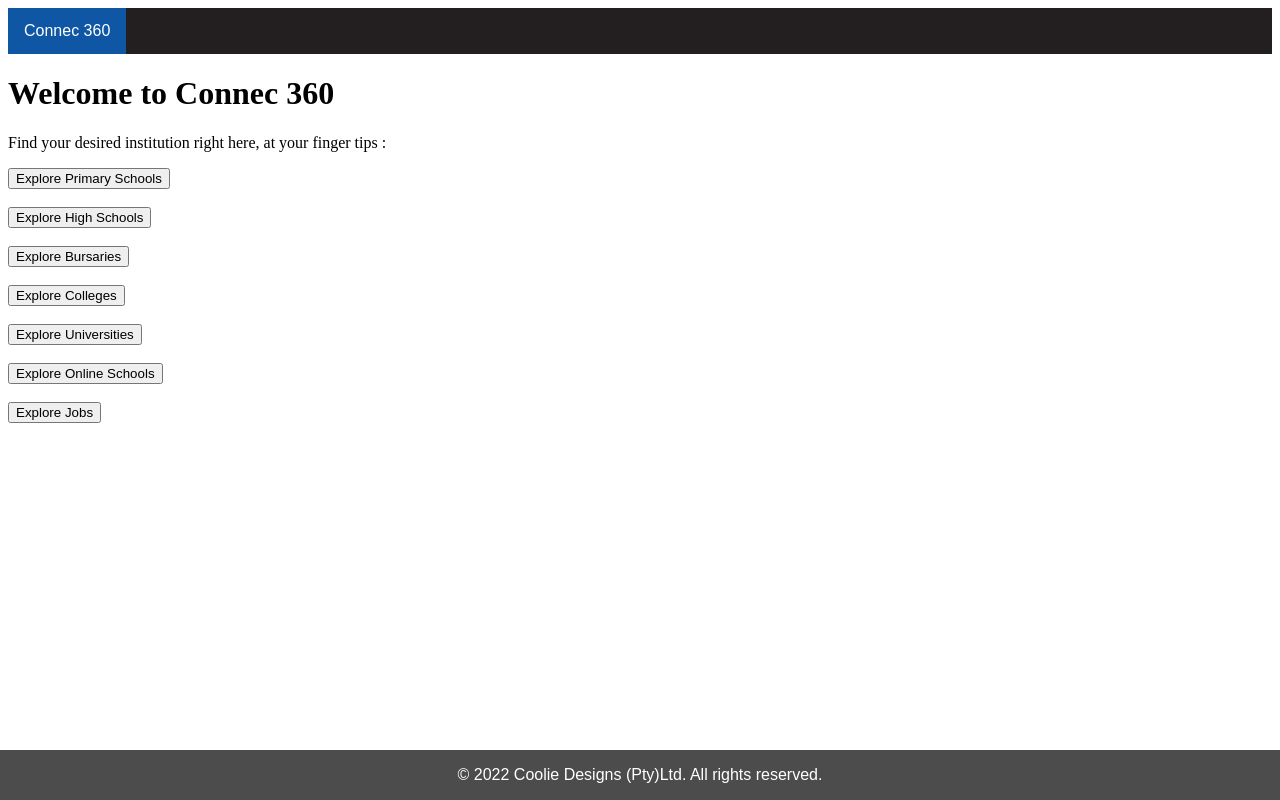
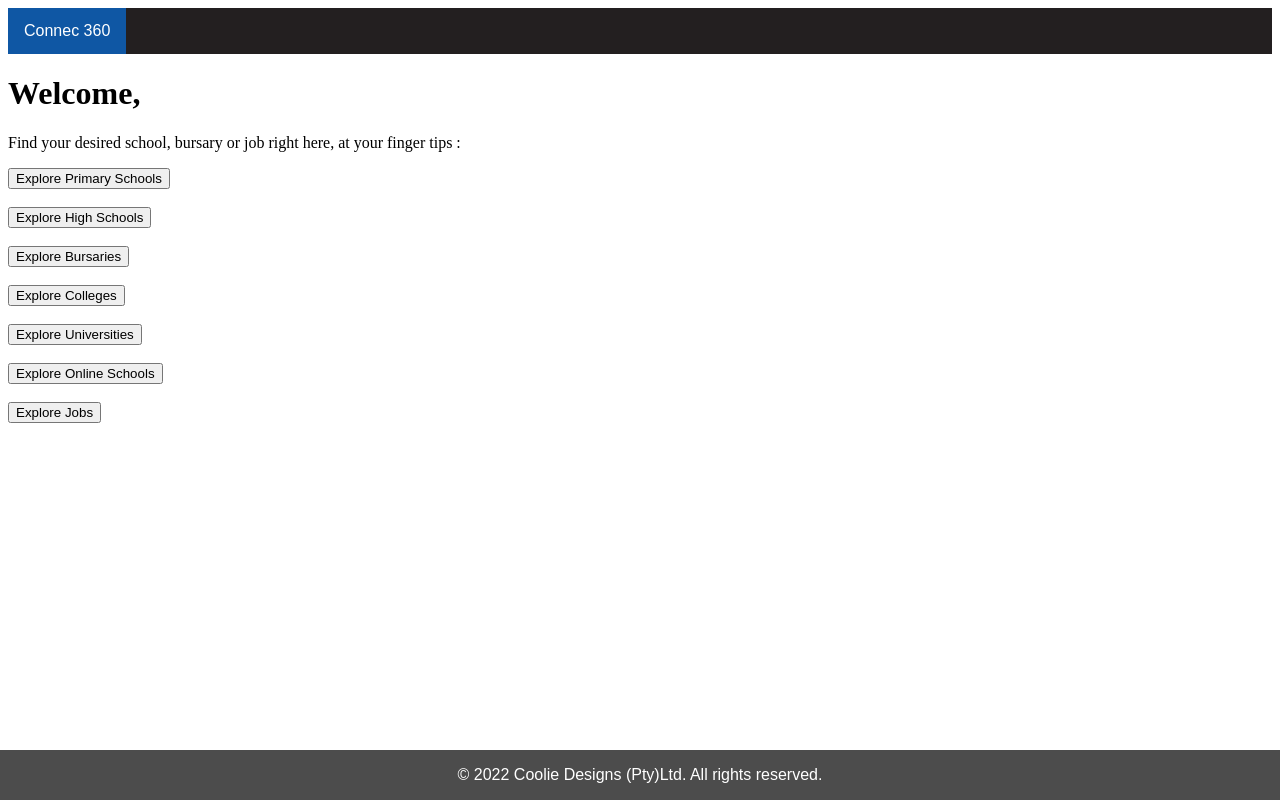
Before and after one commit to cooliedesigns/connec360, a plain HTML site: page index.html in a window 1280 px wide. Drawn offline with Linux system fonts and the light colour scheme.

Commit message:
all commit

```diff
--- a/index.html
+++ b/index.html
@@ -60,10 +60,10 @@
 
   <!--Body content-->
   <!--header-->
-  <h1>Welcome to Connec 360</h1>
-  <p>Find your desired institution right here, at your finger tips :</p>
+  <h1>Welcome,</h1>
+  <p>Find your desired school, bursary or job right here, at your finger tips :</p>
 
-  <!--Institutions-->
+  <!--features-->
   <div>
   <button onclick="window.location.href='https://w3docs.com';">
     Explore Primary Schools</button>
```
Also changed, not shown: features/burs.html (added), features/colleg.html (added), features/highSch.html (added), features/jobs.html (added), features/onlSch.html (added), features/priSch.html (added), features/uni.html (added).
